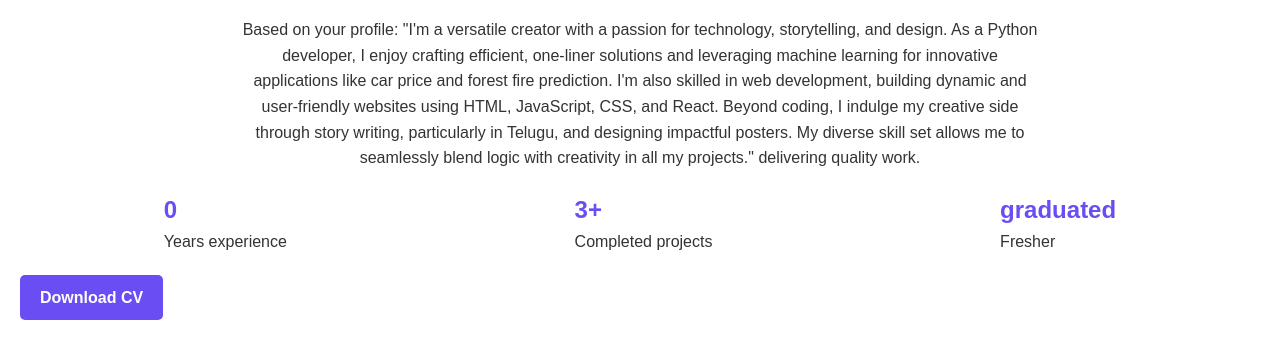
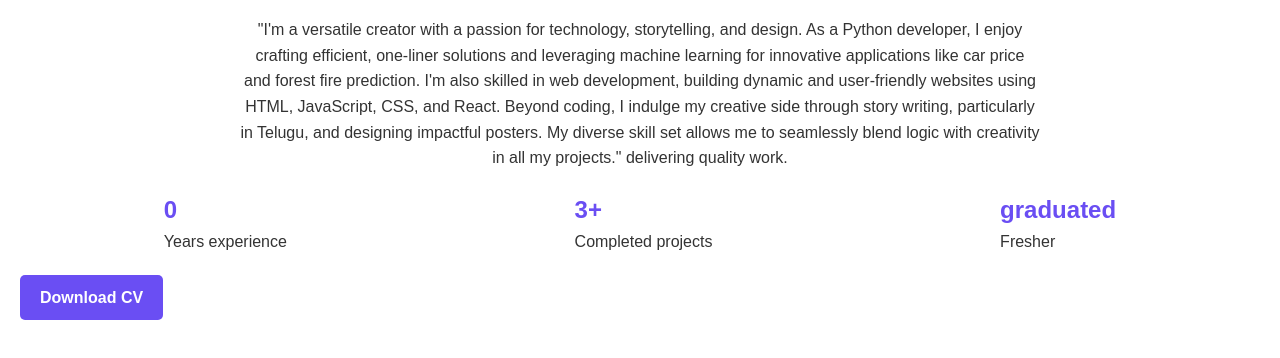
Before and after one commit to durgaprasadsagar/Portfolio, a plain HTML site: page index.html in a window 1280 px wide. Shown: the part 704-1062 px from the top of the page. Drawn offline with Linux system fonts and the light colour scheme; a web font is replaced by a local one.

Commit message:
Update index.html

```diff
--- a/index.html
+++ b/index.html
@@ -33,9 +33,7 @@
 
     <section id="about" class="about">
         <h2>About Me</h2>
-        <p>Based on your profile:
-
-            "I'm a versatile creator with a passion for technology, storytelling, and design. As a Python developer, I enjoy crafting efficient, one-liner solutions and leveraging machine learning for innovative applications like car price and forest fire prediction. I'm also skilled in web development, building dynamic and user-friendly websites using HTML, JavaScript, CSS, and React. Beyond coding, I indulge my creative side through story writing, particularly in Telugu, and designing impactful posters. My diverse skill set allows me to seamlessly blend logic with creativity in all my projects." delivering quality work.</p>
+        <p>"I'm a versatile creator with a passion for technology, storytelling, and design. As a Python developer, I enjoy crafting efficient, one-liner solutions and leveraging machine learning for innovative applications like car price and forest fire prediction. I'm also skilled in web development, building dynamic and user-friendly websites using HTML, JavaScript, CSS, and React. Beyond coding, I indulge my creative side through story writing, particularly in Telugu, and designing impactful posters. My diverse skill set allows me to seamlessly blend logic with creativity in all my projects." delivering quality work.</p>
         <ul>
             <li><span>0</span> Years experience</li>
             <li><span>3+</span> Completed projects</li>
```
